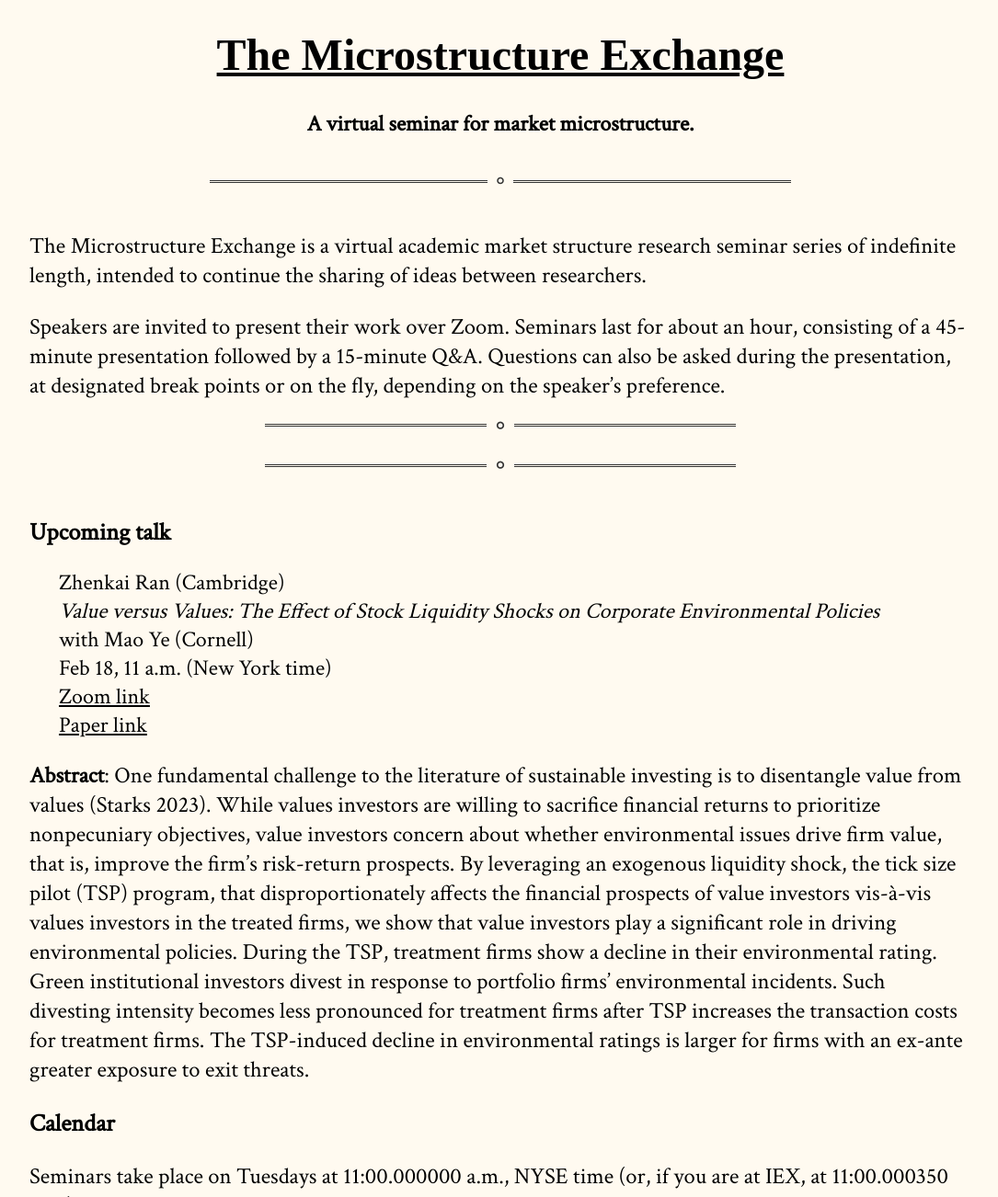
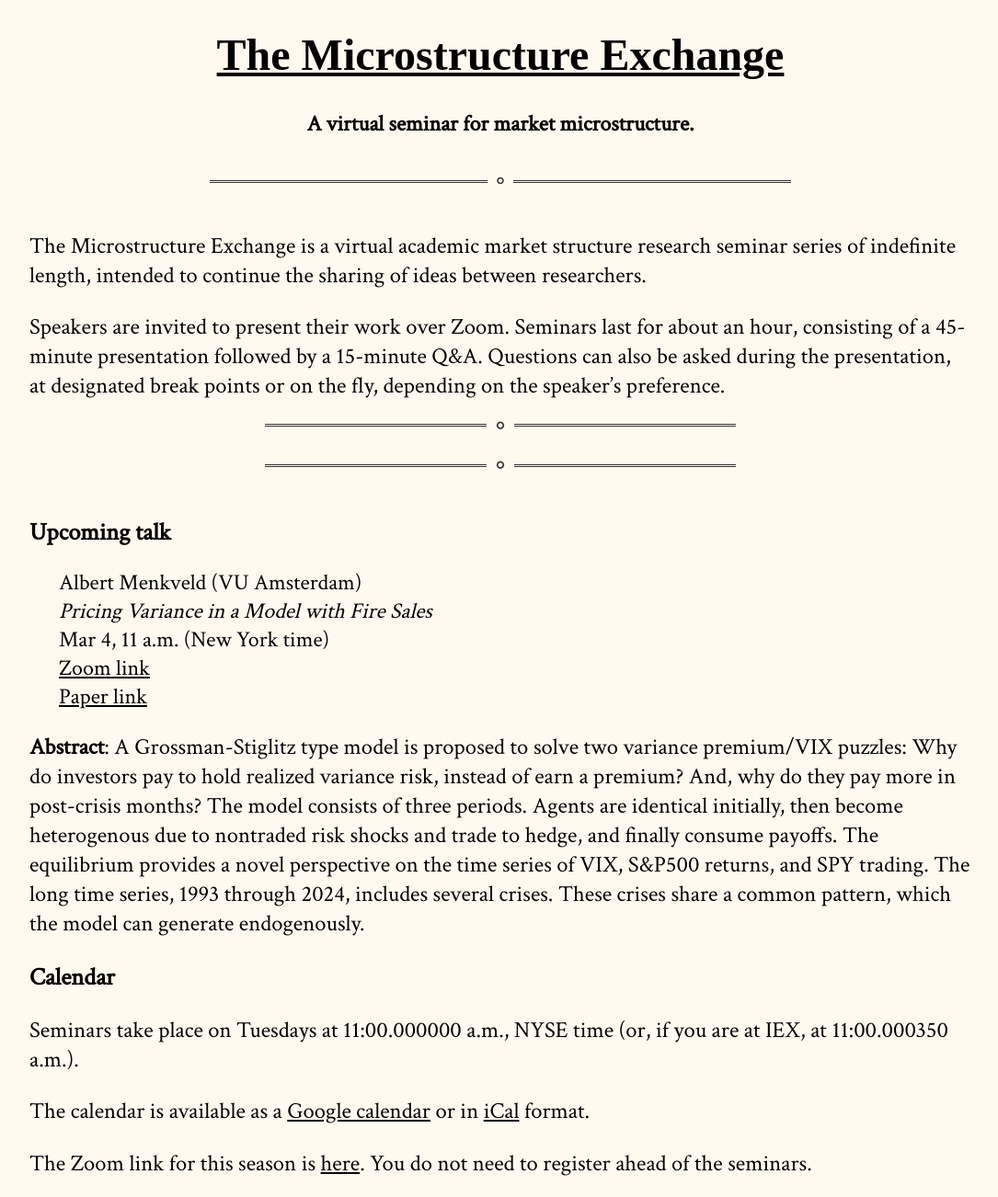
Before and after one commit to cpfiffer/microstructure.exchange, a Jekyll site: the page built from index.md, in a window 1280 px wide and 1400 px high, cut to the strip 0-1302 px from the top of the window. Shown: the whole strip at 92% size, without its empty margins (96-1181 px from the left). Built offline with Jekyll 4.4.1, drawn with Linux system fonts in a browser that asks for light colours; some web fonts are replaced.

Commit message:
Update _config.yml

```diff
--- a/_config.yml
+++ b/_config.yml
@@ -11,13 +11,13 @@ github:
   owner_name: Cameron Pfiffer
 
 speaker-info:
-  speaker-name: "Zhenkai Ran (Cambridge)"
-  speaker-paper: "Value versus Values: The Effect of Stock Liquidity Shocks on Corporate Environmental Policies"
-  coauthors: "Mao Ye (Cornell)"
-  speaker-date: "Feb 18, 11 a.m. (New York time)"
-  paper-link: "https://papers.ssrn.com/sol3/papers.cfm?abstract_id=5032975"
+  speaker-name: "Albert Menkveld (VU Amsterdam)"
+  speaker-paper: "Pricing Variance in a Model with Fire Sales"
+  #coauthors: "Mao Ye (Cornell)"
+  speaker-date: "Mar 4, 11 a.m. (New York time)"
+  paper-link: "https://papers.ssrn.com/sol3/papers.cfm?abstract_id=5043741"
   #paper-link: "papers/Auctions and quote competition-11192024.pdf" # If you have a file instead
   webinar-link: "https://us06web.zoom.us/j/86070822952?pwd=NJiITDJTcek6eQNKmttaao34HWsysw.1"
   # discussant: "Michael Noe (Eurex), Amit Goyal (SFI/Lausanne), and Eric Uhlmann (INSEAD)"
   # slides-link: /slides/RobinhoodSlides_TME.pdf
-  abstract: "One fundamental challenge to the literature of sustainable investing is to disentangle value from values (Starks 2023). While values investors are willing to sacrifice financial returns to prioritize nonpecuniary objectives, value investors concern about whether environmental issues drive firm value, that is, improve the firm's risk-return prospects. By leveraging an exogenous liquidity shock, the tick size pilot (TSP) program, that disproportionately affects the financial prospects of value investors vis-à-vis values investors in the treated firms, we show that value investors play a significant role in driving environmental policies. During the TSP, treatment firms show a decline in their environmental rating. Green institutional investors divest in response to portfolio firms' environmental incidents. Such divesting intensity becomes less pronounced for treatment firms after TSP increases the transaction costs for treatment firms. The TSP-induced decline in environmental ratings is larger for firms with an ex-ante greater exposure to exit threats."
+  abstract: "A Grossman-Stiglitz type model is proposed to solve two variance premium/VIX puzzles: Why do investors pay to hold realized variance risk, instead of earn a premium? And, why do they pay more in post-crisis months? The model consists of three periods. Agents are identical initially, then become heterogenous due to nontraded risk shocks and trade to hedge, and finally consume payoffs. The equilibrium provides a novel perspective on the time series of VIX, S&P500 returns, and SPY trading. The long time series, 1993 through 2024, includes several crises. These crises share a common pattern, which the model can generate endogenously."
```
